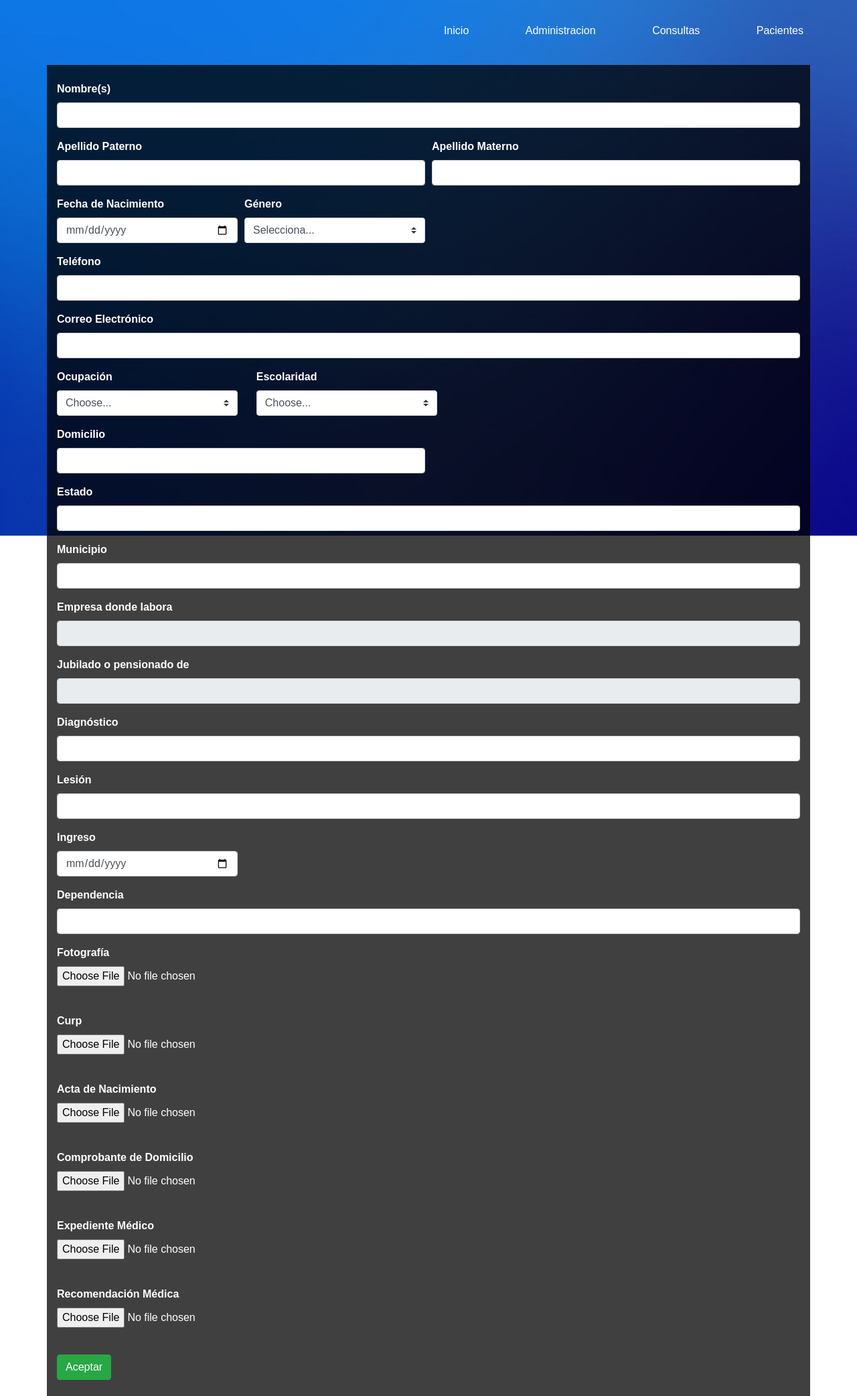
After one commit to Webimpact-Proyecto-Asuncion/WebImpact, a PHP site: page /Crea_expediente/creaPaciente.html in a window 1280 px wide. The commit adds this page. Shown: the whole page at 67% size. Run offline with PHP 8.4, Linux system fonts and the light colour scheme.

Commit message:
Forma para crear paciente

```diff
--- a/Proyecto/Prototipo_1/Administracion.html
+++ b/Proyecto/Prototipo_1/Administracion.html
@@ -77,7 +77,7 @@
                         <h5 class="card-title">Crea expediente</h5>
 
                     </div>
-                    <a href="./Crea_expediente/Crea_expediente.php" class="btn btn-success container">Crear expediente</a>
+                    <a href="./Crea_expediente/creaPaciente.html" class="btn btn-success container">Crear expediente</a>
                 </div>
             </div>
             <div class="col-sm">
--- /dev/null
+++ b/Proyecto/Prototipo_1/Crea_expediente/CreaPaciente.html
@@ -0,0 +1,218 @@
+<!DOCTYPE html>
+<html>
+
+<head>
+    <title>Asuncion</title>
+    <meta charset="utf-8">
+    <link rel="stylesheet" href="https://stackpath.bootstrapcdn.com/bootstrap/4.5.2/css/bootstrap.min.css" integrity="sha384-JcKb8q3iqJ61gNV9KGb8thSsNjpSL0n8PARn9HuZOnIxN0hoP+VmmDGMN5t9UJ0Z" crossorigin="anonymous">
+    <link rel="stylesheet" href="../Prototipo_1.css">
+</head>
+
+<body>
+
+
+
+    <header>
+        <nav>
+            <div class="menu-icon">
+                <i class="fa fa-bars fa-2x"></i>
+            </div>
+
+            <div class="menu">
+                <ul>
+                    <li><a href="../Prototipo_1.html">Inicio</a></li>
+                    <li><a href="../Administracion.html">Administracion</a></li>
+                    <li><a href="../Prototipo1_consultas.html">Consultas</a></li>
+                    <li><a href="#">Pacientes</a></li>
+                </ul>
+            </div>
+        </nav>
+    </header>
+
+
+
+    <div class="container formulario">
+        <form method="post" id="creaUsuario">
+            <div class="form-row">
+                <div class="form-group col-md-12">
+                    <br>
+                    <label for="Nombre" class="bold">Nombre(s)</label>
+                    <input type="text" class="form-control" id="nombre" name="nombre" required>
+                </div>
+            </div>
+            <div class="form-row">
+                <div class="form-group col-md-6">
+                    <label for="Apellido Paterno" class="bold">Apellido Paterno</label>
+                    <input type="text" class="form-control" id="apellidoP">
+                </div>
+                <div class="form-group col-md-6">
+                    <label for="Apellido Materno" class="bold">Apellido Materno</label>
+                    <input type="text" class="form-control" id="apellidoM">
+                </div>
+            </div>
+            <div class="form-row">
+                <div class="form-group col-md-3">
+                    <label for="fechaNacimiento" class="bold">Fecha de Nacimiento</label>
+                    <input type="date" class="form-control" id="nacimiento" name="nacimiento">
+                </div>
+
+                <div class="form-group col-md-3">
+                    <label for="Genero" class="bold">Género</label>
+                    <select class="custom-select mr-sm-2" id="genero" name="genero">
+                    <option selected>Selecciona...</option>
+                    <option value="1">Masculino</option>
+                    <option value="2">Femenino</option>
+                    <option value="3">Otro</option>
+                  </select>
+                </div>
+            </div>
+
+            <div class="form-row">
+                <div class="form-group col-md-12">
+                    <label for="tel" class="bold">Teléfono</label>
+                    <input type="text" class="form-control" id="tel" name="tel">
+                </div>
+            </div>
+
+            <div class="form-row">
+                <div class="form-group col-md-12">
+                    <label for="Correo" class="bold">Correo Electrónico</label>
+                    <input type="text" class="form-control" id="correo" name="correo">
+                </div>
+            </div>
+
+            <div class="form-row">
+                <div class="form-group col-md-3">
+                    <label for="fechaNacimiento" class="bold">Ocupación</label>
+                    <select class="custom-select mr-sm-2" id="ocupacion" name="ocupacion">
+                    <option selected>Choose...</option>
+                    <option value="1">Estudiante</option>
+                    <option value="2">Empleado</option>
+                    <option value="3">Desempleado</option>
+                    <option value="4">Ama de casa</option>
+                    <option value="5">Otro</option>
+                  </select>
+                </div>
+
+                &nbsp;&nbsp;&nbsp;&nbsp;
+
+                <div class="form-group col-md-3">
+                    <label for="fechaNacimiento" class="bold">Escolaridad</label>
+                    <select class="custom-select mr-sm-2" id="escolaridad" name="escolaridad">
+                    <option selected>Choose...</option>
+                    <option value="1">N/A</option>
+                    <option value="2">Primaria</option>
+                    <option value="3">Secundaria</option>
+                    <option value="4">Preparatoria</option>
+                    <option value="5">Profesional</option>
+                    <option value="6">Otro</option>
+                  </select>
+                </div>
+            </div>
+
+
+            <div class="form-row">
+                <div class="form-group col-md-6">
+                    <label for="domicilio" class="bold">Domicilio</label>
+                    <input type="text" class="form-control" id="domicilio" name="domicilio">
+                </div>
+            </div>
+
+            <div class="form-row">
+                <div class="form-group col-md-12">
+                    <label for="estado" class="bold">Estado</label>
+                    <input type="text" class="form-control" id="estado" name="estado">
+                </div>
+            </div>
+            <div class="form-row">
+                <div class="form-group col-md-12">
+                    <label for="municipio" class="bold">Municipio</label>
+                    <input type="text" class="form-control" id="municipio" name="municipio">
+                </div>
+            </div>
+
+            <div class="form-row">
+                <div class="form-group col-md-12">
+                    <label for="fechaNacimiento" class="bold">Empresa donde labora</label>
+                    <input type="text" class="form-control" id="empresa" name="empresa" disabled>
+                </div>
+            </div>
+            <div class="form-row">
+                <div class="form-group col-md-12">
+                    <label for="fechaNacimiento" class="bold">Jubilado o pensionado de</label>
+                    <input type="text" class="form-control" id="jubilado" name="jubilado" disabled>
+                </div>
+            </div>
+            <div class="form-row">
+                <div class="form-group col-md-12">
+                    <label for="Diagnostico" class="bold">Diagnóstico</label>
+                    <input type="text" class="form-control" name="diagnostico" id="diagnostico">
+                </div>
+            </div>
+            <div class="form-row">
+                <div class="form-group col-md-12">
+                    <label for="Lesion" class="bold">Lesión</label>
+                    <input type="text" class="form-control" id="lesion" name="lesion">
+                </div>
+            </div>
+            <div class="form-row">
+                <div class="form-group col-md-3">
+                    <label for="ingreso" class="bold">Ingreso</label>
+                    <input type="date" class="form-control" id="ingreso" name="ingreso">
+                </div>
+            </div>
+            <div class="form-row">
+                <div class="form-group col-md-12">
+                    <label for="Dependencia" class="bold">Dependencia</label>
+                    <input type="text" class="form-control" id="dependencia" name="dependencia">
+                </div>
+            </div>
+            <div class="form-row">
+                <div class="form-group col-md-4">
+                    <label for="foto" class="bold">Fotografía</label>
+                    <input type="file" name="foto" id="foto">
+                </div>
+            </div>
+            <br>
+            <div class="form-row">
+                <div class="form-group col-md-4">
+                    <label for="curp" class="bold">Curp</label>
+                    <br>
+                    <input type="file" name="curp" id="curp">
+                </div>
+            </div>
+            <br>
+            <div class="form-row">
+                <div class="form-group col-md-4">
+                    <label for="acta" class="bold">Acta de Nacimiento</label>
+                    <input type="file" name="acta" id="acta">
+                </div>
+            </div>
+            <br>
+            <div class="form-row">
+                <div class="form-group col-md-4">
+                    <label for="comprobante" class="bold">Comprobante de Domicilio</label>
+                    <input type="file" name="comprobante" id="comprobante">
+                </div>
+            </div>
+            <br>
+            <div class="form-row">
+                <div class="form-group col-md-4">
+                    <label for="expediente" class="bold">Expediente Médico</label>
+                    <input type="file" name="expediente" id="expediente">
+                </div>
+            </div>
+            <br>
+            <div class="form-row">
+                <div class="form-group col-md-4">
+                    <label for="recomendacion" class="bold">Recomendación Médica</label>
+                    <input type="file" name="recomendacion" id="recomendacion">
+                </div>
+            </div>
+            <br>
+            <button type="submit" class="btn btn-success" name="aceptar" id="aceptar">Aceptar</button>
+            <br><br>
+        </form>
+    </div>
+    <script src="CreaPaciente.js"></script>
+</body>
--- /dev/null
+++ b/Proyecto/Prototipo_1/Crea_expediente/CreaPaciente.js
@@ -0,0 +1 @@
+$("#")
--- a/Proyecto/Prototipo_1/Prototipo_1.css
+++ b/Proyecto/Prototipo_1/Prototipo_1.css
@@ -32,27 +32,30 @@
     height: 320px;
 }
 
-.card{
+.card {
     height: 270px;
     width: 250px;
-background-color: rgba(0,0,0,.75) !important;
+    background-color: rgba(0, 0, 0, .75) !important;
 }
 
-.card-body{
+.card-body {
     color: white;
 }
 
-.formulario{
-  background-color: rgba(0,0,0,.75) !important;
+.formulario {
+    background-color: rgba(0, 0, 0, .75) !important;
     color: white;
 }
 
-.blanco{
+.blanco {
     color: white;
 }
 
+
 /*Navbar*/
-html,body {
+
+html,
+body {
     background-image: url(images/fdblue.jpg);
     background-size: cover;
     background-repeat: no-repeat;
@@ -64,8 +67,8 @@ header {
     background-size: 300px 100px;
     padding-bottom: 5px;
 }
+
 nav {
-
     width: 100%;
     line-height: 10px;
 }
@@ -89,7 +92,8 @@ nav.black ul {
 
 nav ul li {
     display: inline-block;
-      padding: 16px 40px;;
+    padding: 16px 40px;
+    ;
 }
 
 nav ul li a {
@@ -111,35 +115,32 @@ nav ul li a {
 }
 
 @media(max-width: 786px) {
-
     .logo {
         position: fixed;
         top: 0;
         margin-top: 16px;
     }
-
     nav ul {
         max-height: 0px;
         background: #000;
     }
-
     nav.black ul {
         background: #000;
     }
-
     .showing {
         max-height: 34em;
     }
-
     nav ul li {
         box-sizing: border-box;
         width: 100%;
         padding: 24px;
         text-align: center;
     }
-
     .menu-icon {
         display: block;
     }
+}
 
+.bold {
+    font-weight: bold;
 }
```
Also changed, not shown: Proyecto/Prototipo_1/Crea_expediente/_form.html (+41 -2 lines), Proyecto/Prototipo_1/Crea_expediente/dbUtil.php (added, +18 -0 lines), Proyecto/Prototipo_1/Crea_expediente/uploadPic.php (added, +81 -0 lines), Proyecto/Prototipo_1/Crea_expediente/bold.css (added). Lines whose indentation alone changed are shown as unchanged.
